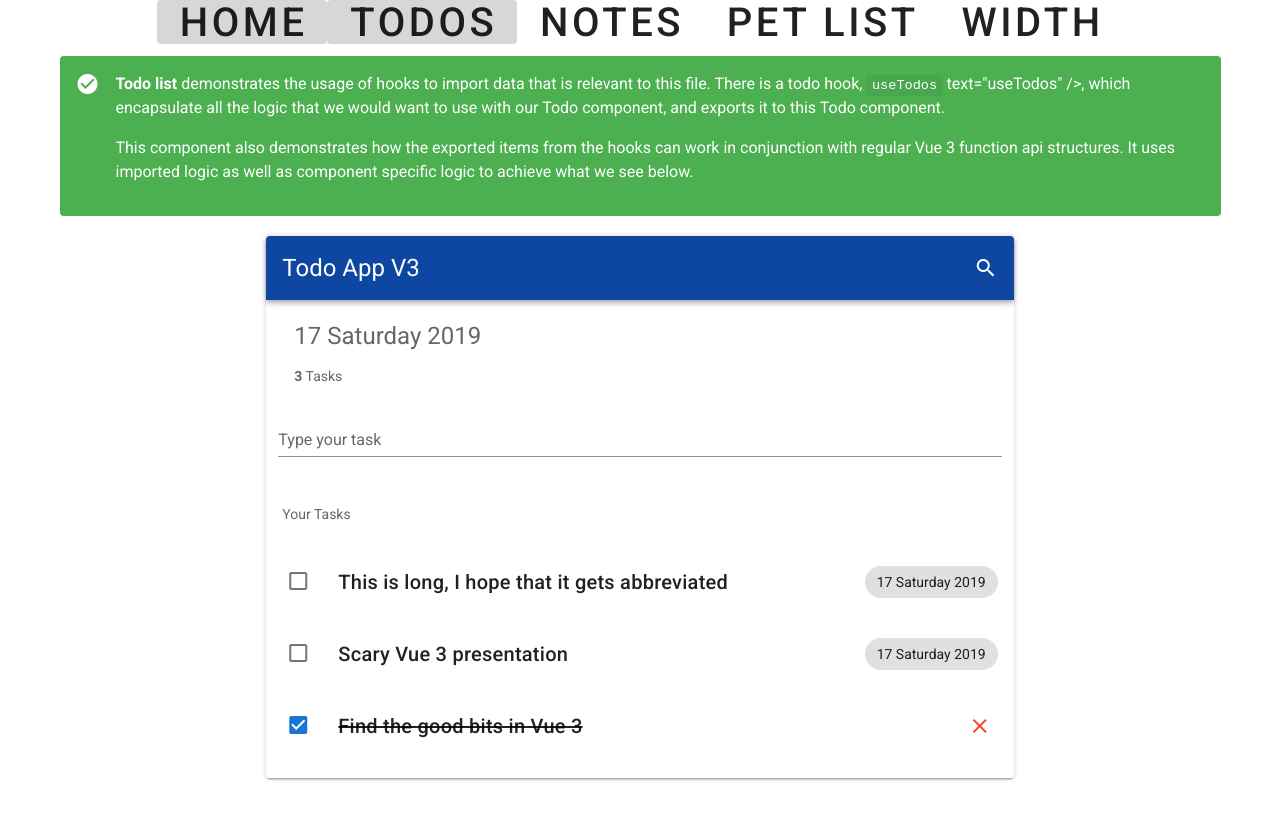
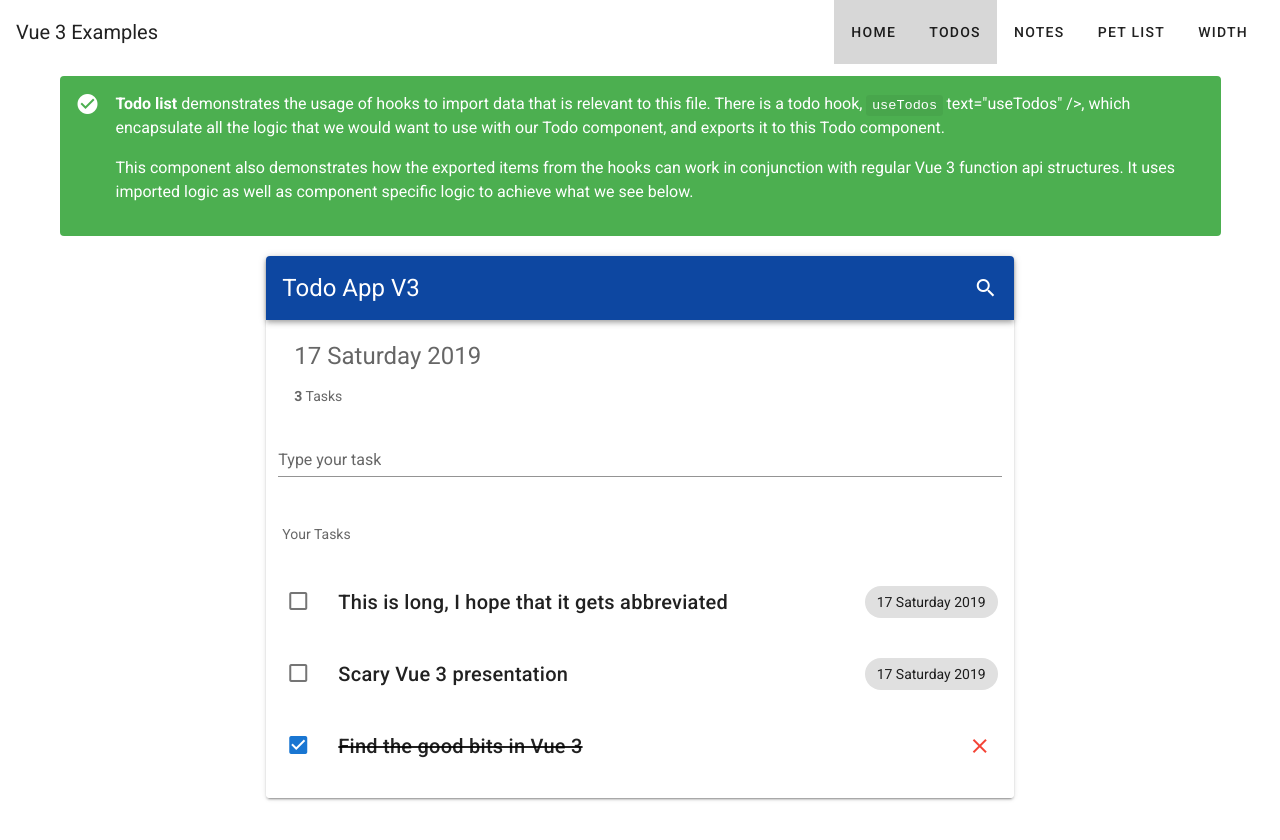
Before and after one commit to ShetlandJ/Vue3Todo, a Vue app: page /todo in a window 1280 px wide. Shown: the top 840 px of the page. Built offline with nearby package versions, Linux system fonts and the light colour scheme.

Commit message:
Better menu bar & removed while space

```diff
--- a/src/App.vue
+++ b/src/App.vue
@@ -1,11 +1,19 @@
 <template>
     <v-app>
-        <div class="text-center">
-            <v-btn class="switcher" :to="{ name: 'home'}" text large>Home</v-btn>
-            <v-btn class="switcher" :to="{ name: 'todo'}" text large>Todos</v-btn>
-            <v-btn class="switcher" :to="{ name: 'notes'}" text large>Notes</v-btn>
-            <v-btn class="switcher" :to="{ name: 'petlist'}" text large>Pet List</v-btn>
-            <v-btn class="switcher" :to="{ name: 'width'}" text large>Width</v-btn>
+        <div>
+            <v-toolbar>
+                <v-toolbar-title>Vue 3 Examples</v-toolbar-title>
+
+                <div class="flex-grow-1"></div>
+
+                <v-toolbar-items>
+                    <v-btn :to="{ name: 'home'}" text>Home</v-btn>
+                    <v-btn :to="{ name: 'todo'}" text>Todos</v-btn>
+                    <v-btn :to="{ name: 'notes'}" text>Notes</v-btn>
+                    <v-btn :to="{ name: 'petlist'}" text>Pet List</v-btn>
+                    <v-btn :to="{ name: 'width'}" text>Width</v-btn>
+                </v-toolbar-items>
+            </v-toolbar>
         </div>
 
         <router-view>
@@ -21,7 +29,7 @@ export default {
     name: "App",
     components: {
         Home
-    },
+    }
 };
 </script>
 
--- a/src/hooks/useTodos.js
+++ b/src/hooks/useTodos.js
@@ -5,7 +5,6 @@ export default function useTodos() {
 
     const newTodo = ref('');
     const todos = computed(() => store.getters['todos']);
-
 
     const addTodo = () => {
         const value = newTodo.value && newTodo.value.trim();
```
